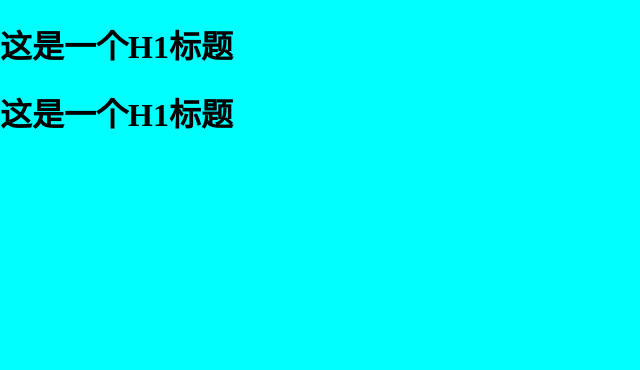
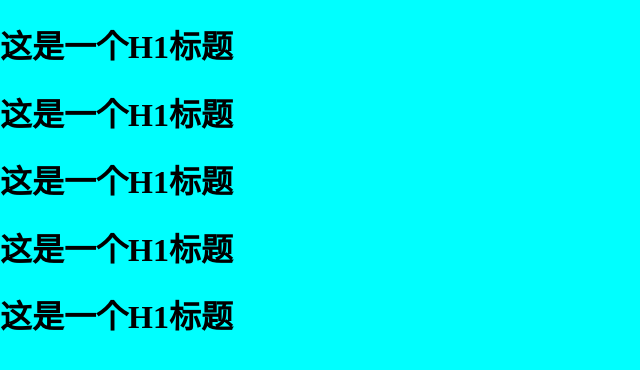
Before and after one commit to huazhiwen/401007107, a plain HTML site: page index.html in a window 1280 px wide. Shown: the whole page, without its empty margins (0-640 px from the left). Drawn offline with Linux system fonts and the light colour scheme.

Commit message:
更新index.html并添加了js2个文件

```diff
--- a/index.html
+++ b/index.html
@@ -11,6 +11,9 @@
 <body>
   <h1>这是一个H1标题</h1>
   <h1>这是一个H1标题</h1>
+  <h1>这是一个H1标题</h1>
+  <h1>这是一个H1标题</h1>
+  <h1>这是一个H1标题</h1>
 
   <script src="./index.js"></script>
 </body>
```
Also changed, not shown: index-1.js (added), index-2.js (added).
